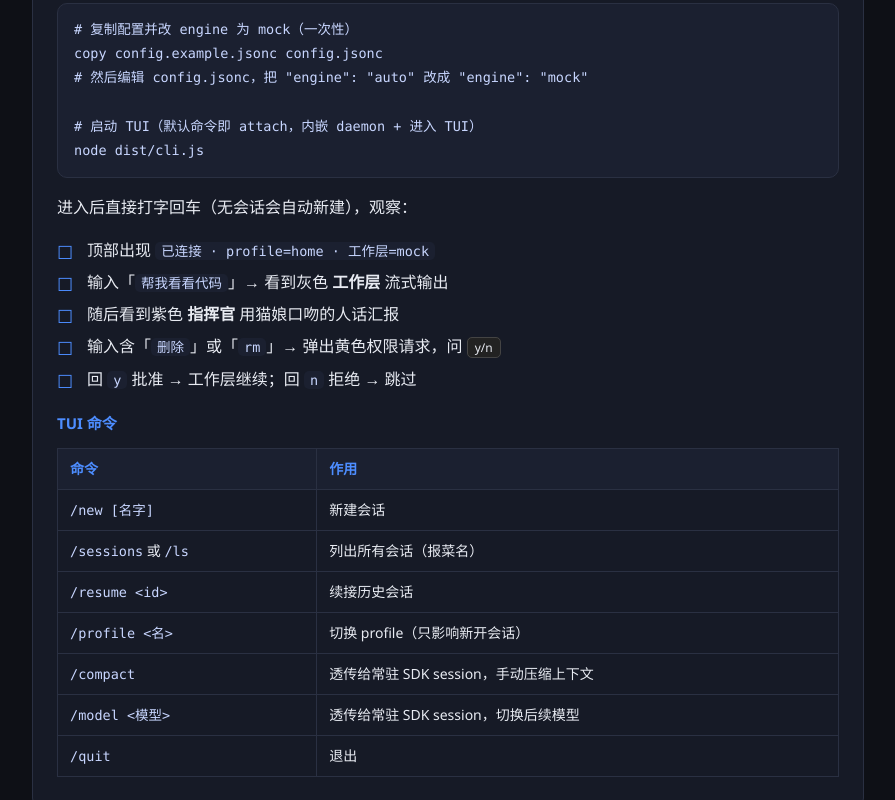
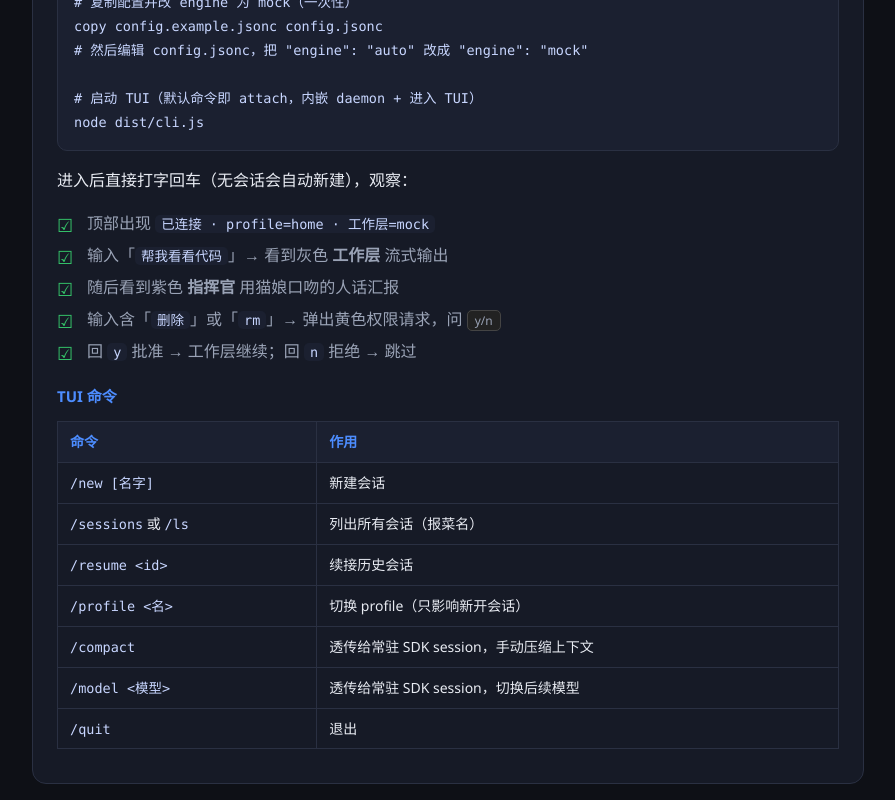
Before and after one commit to tobenot/majordomo, a website: page docs/acceptance/index.html in a window 1280 px wide. Shown: the part 885-1685 px from the top of the page, without its empty margins (192-1087 px from the left). Drawn offline with Linux system fonts and the light colour scheme.

Commit message:
Update index.html

```diff
--- a/docs/acceptance/index.html
+++ b/docs/acceptance/index.html
@@ -48,6 +48,12 @@
       .check li::before {
         content: "☐"; position: absolute; left: 0; color: var(--accent); font-size: 18px;
       }
+      .check li.done::before {
+        content: "☑"; color: var(--green);
+      }
+      .check li.done {
+        color: var(--text2);
+      }
       .note { border-left: 3px solid var(--accent); padding: 8px 14px; background: #141a2a; border-radius: 6px; margin: 12px 0; color: var(--text2); }
       .warn { border-left: 3px solid var(--yellow); background: #221d10; color: #e8d9a8; }
       .good { border-left: 3px solid var(--green); background: #11231a; color: #b6e8c6; }
@@ -67,8 +73,8 @@
 
     <div class="wrap">
       <div class="card good">
-        <strong>一句话结论：</strong>整条链路已跑通且消除了伪功能 —— SDK 工作层现在是常驻 streaming-input 会话，<code>/compact</code>、<code>/model</code> 和真实权限确认都走同一底层 session。
-        验收管道仍可强制 mock；真实工作层默认 <code>permissionMode: "auto"</code>。
+        <strong>一句话结论：</strong>整条链路已跑通 —— SDK 工作层是常驻 streaming-input 会话，<code>/compact</code>、<code>/model</code> 和真实权限确认都走同一底层 session。
+        验收管道支持强制 mock；真实工作层默认 <code>permissionMode: "auto"</code>。
       </div>
 
       <div class="card">
@@ -98,11 +104,11 @@ copy config.example.jsonc config.jsonc
 node dist/cli.js</code></pre>
         <p>进入后直接打字回车（无会话会自动新建），观察：</p>
         <ul class="check">
-          <li>顶部出现 <code>已连接 · profile=home · 工作层=mock</code></li>
-          <li>输入「<code>帮我看看代码</code>」→ 看到灰色 <b>工作层</b> 流式输出</li>
-          <li>随后看到紫色 <b>指挥官</b> 用猫娘口吻的人话汇报</li>
-          <li>输入含「<code>删除</code>」或「<code>rm</code>」→ 弹出黄色权限请求，问 <span class="kbd">y/n</span></li>
-          <li>回 <code>y</code> 批准 → 工作层继续；回 <code>n</code> 拒绝 → 跳过</li>
+          <li class="done">顶部出现 <code>已连接 · profile=home · 工作层=mock</code></li>
+          <li class="done">输入「<code>帮我看看代码</code>」→ 看到灰色 <b>工作层</b> 流式输出</li>
+          <li class="done">随后看到紫色 <b>指挥官</b> 用猫娘口吻的人话汇报</li>
+          <li class="done">输入含「<code>删除</code>」或「<code>rm</code>」→ 弹出黄色权限请求，问 <span class="kbd">y/n</span></li>
+          <li class="done">回 <code>y</code> 批准 → 工作层继续；回 <code>n</code> 拒绝 → 跳过</li>
         </ul>
         <h3>TUI 命令</h3>
         <table>
@@ -205,7 +211,7 @@ PERSONA_MODEL=claude-3-5-haiku-latest</code></pre>
       <div class="card warn">
         <h2><span class="num">!</span>当前已知限制</h2>
         <ul>
-          <li>CLI fallback 已移除；SDK 不可用时只降级到 mock，用于验收 core / TUI / Web / persona / notifier 主链路。</li>
+          <li>真实工作流仅支持常驻 SDK（无 CLI 运行态降级）；SDK 不可用时直接降级到 mock 演示层，用于安全验证整条链路。</li>
           <li>文档层（另开 session 写验收文档）、立绘/CG 渲染、远程接入（CF Access / 推手机）均已留好架构口子，尚未实现。</li>
           <li>Windows 下已规避 Node <code>shell+args</code> 的 <code>DEP0190</code> 警告；如仍出现，优先看 <code>doctor</code> 输出。</li>
         </ul>
```
